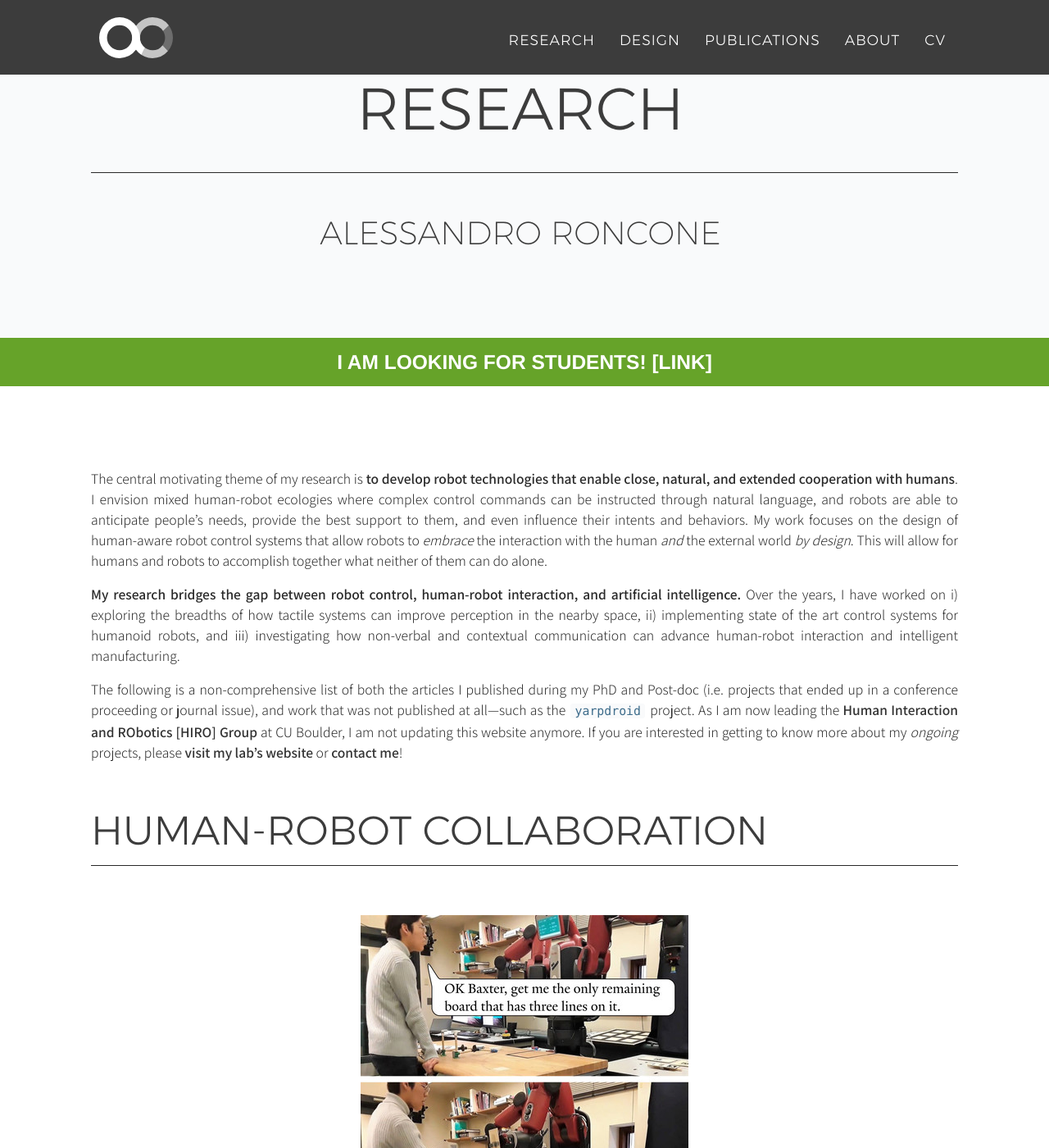
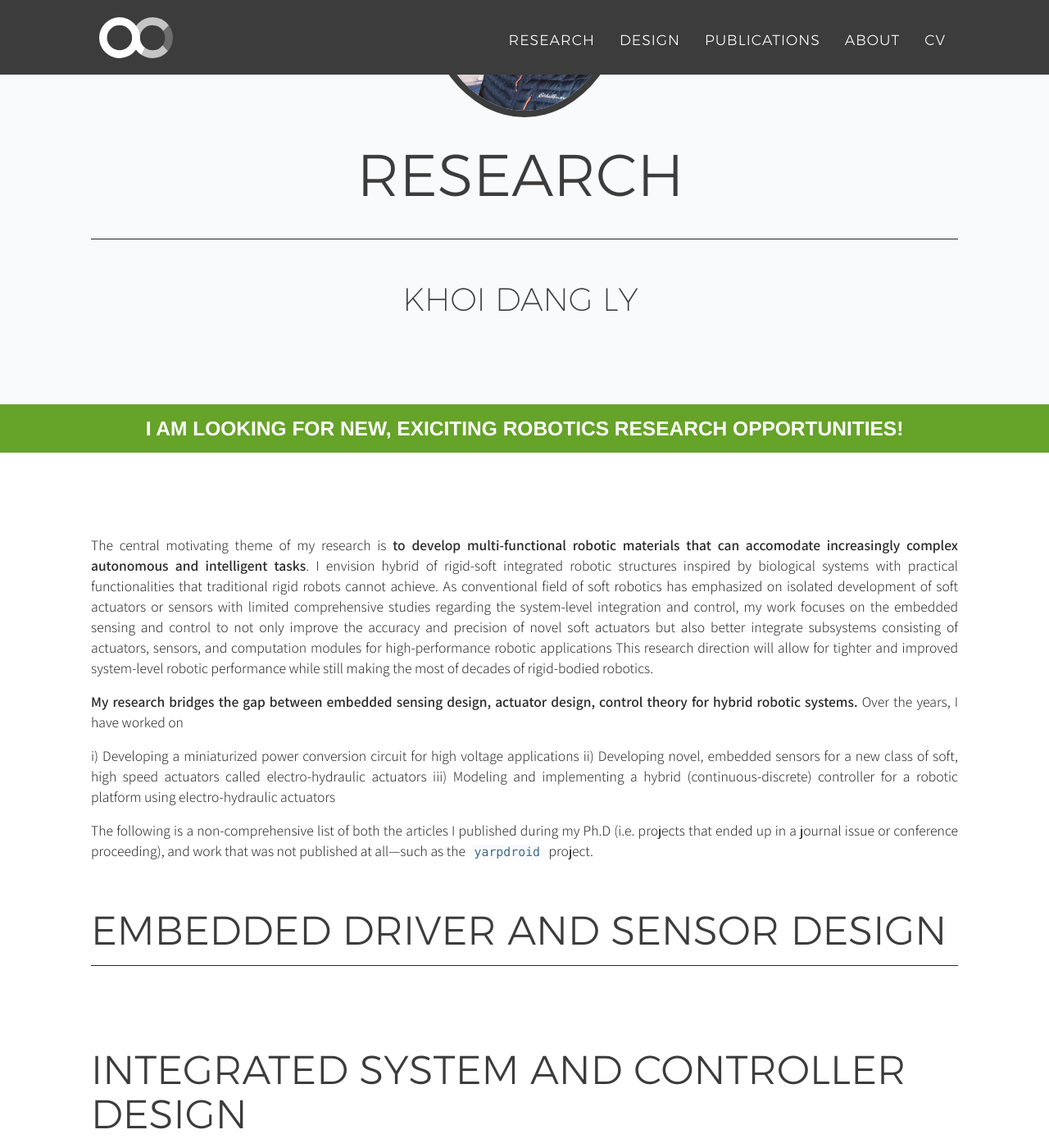
Before and after one commit to KhoiDLy/KhoiDLy.github.io, a Jekyll site: the page built from index.html, in a window 1280 px wide and 1400 px high, scrolled down 374 px. Shown: the whole window at 82% size. Built offline with Jekyll 4.4.1, drawn with Linux system fonts in a browser that asks for light colours; nearby versions of some CDN libraries; some web fonts are replaced; some of the changed text lies outside the part shown.

Commit message:
Changes to Picture

```diff
--- a/_config.yml
+++ b/_config.yml
@@ -1,27 +1,27 @@
 # Site settings
-title: alecive
-email: alessandro.roncone@colorado.edu
-url: https://alecive.github.io
-phone: +1 (203) 606-3896
-google-analytics-id: UA-80094809-1
-description: "Personal website of Alessandro Roncone, also known as alecive, Ph.D. in robotics engineering, computer scientist, interaction designer, father and runner."
-owner: Alessandro Roncone
-owner-title: Ph.D.
+title: KhoiDLy
+email: Khoi.Ly@colorado.edu
+url: https://github.com/KhoiDLy/KhoiDLy.github.io
+phone: +1 (214) 718-0612
+#google-analytics-id: UA-80094809-1
+description: "Personal website of Khoi Ly, Ph.D. Candidate in Mechanical Engineering with concentration in soft robotics, embedded system design, and control theory."
+owner: Khoi Dang Ly
+owner-title: Ph.D. Candidate
 owner-job: Robotics Engineer
 
 # These should be put at the root of your website
-resume-link: AlessandroRoncone_resume.pdf
-cv-link: AlessandroRoncone_cv.pdf
+resume-link: KhoiLy_resume.pdf
+cv-link: KhoiLy_cv.pdf
 cv-image: /img/cv.jpg
 
 # Social networks usernames (many more available: google-plus, flickr, dribbble, pinterest, instagram, tumblr, linkedin, etc.)
 social:
   - title: github-alt
-    url: http://github.com/alecive
+    url: https://github.com/KhoiDLy/KhoiDLy.github.io
   - title: linkedin
-    url: https://www.linkedin.com/in/alessandroroncone
+    url: https://www.linkedin.com/in/khoidly
   - title: graduation-cap
-    url: https://scholar.google.com/citations?user=nV-XGVIAAAAJ&hl
+    url: https://scholar.google.com/citations?user=yZYX8EgAAAAJ&hl=en
   - title: robot
     url: https://hiro-group.ronc.one
   # - title: calendar-o
@@ -29,12 +29,12 @@ social:
 
 logo: /img/logo.svg
 
-banner: "I am looking for students!"
-banner-link: https://hiro-group.ronc.one/join_us.html
+banner: "I am looking for new, exiciting robotics research opportunities!"
+#banner-link: https://hiro-group.ronc.one/join_us.html
 
 # Postal address (add as many lines as necessary)
 address:
-  - line: 1111 Engineering Dr, ECES 124,
+  - line: 1111 Engineering Dr, ECES 111,
   - line: Computer Science Dept, University of Colorado,
   - line: Boulder, 80309, CO, U.S.A.
 
@@ -76,14 +76,14 @@ defaults:
       category: "research"
   -
     scope:
-      path: "_posts/research/humanoid_robotics"
+      path: "_posts/research/Integrated system and controller design"
     values:
-      subcategory: "Humanoid Robotics"
+      subcategory: "Integrated system and controller design"
   -
     scope:
-      path: "_posts/research/human_robot_collaboration"
+      path: "_posts/research/Embedded driver and sensor design"
     values:
-      subcategory: "Human-Robot Collaboration"
+      subcategory: "Embedded driver and sensor design"
   -
     scope:
       path: "_posts/design"
--- a/index.html
+++ b/index.html
@@ -1,20 +1,20 @@
 ---
 type: research
-subtypes: [Human-Robot Collaboration, Humanoid Robotics]
+subtypes: [Embedded driver and sensor design, Integrated system and controller design]
 description: "My research in robotics, human-robot interaction and artificial intelligence."
 ---
 
-The central motivating theme of my research is **to develop robot technologies that enable close, natural, and extended cooperation with humans**.
-I envision mixed human-robot ecologies where complex control commands can be instructed through natural language, and robots are able to anticipate people’s needs, provide the best support to them, and even influence their intents and behaviors.
-My work focuses on the design of human-aware robot control systems that allow robots to _embrace_ the interaction with the human _and_ the external world _by design_.
-This will allow for humans and robots to accomplish together what neither of them can do alone.
+The central motivating theme of my research is **to develop multi-functional robotic materials that can accomodate increasingly complex autonomous and intelligent tasks**.
+I envision hybrid of rigid-soft integrated robotic structures inspired by biological systems with practical functionalities that traditional rigid robots cannot achieve.
+As conventional field of soft robotics has emphasized on isolated development of soft actuators or sensors with limited comprehensive studies regarding the system-level integration and control,
+my work focuses on the embedded sensing and control to not only improve the accuracy and precision of novel soft actuators but also better integrate subsystems consisting of actuators, sensors, and computation modules for high-performance robotic applications
+This research direction will allow for tighter and improved system-level robotic performance while still making the most of decades of rigid-bodied robotics.
 
-**My research bridges the gap between robot control, human-robot interaction, and artificial intelligence.**
+**My research bridges the gap between embedded sensing design, actuator design, control theory for hybrid robotic systems.**
 Over the years, I have worked on
-i) exploring the breadths of how tactile systems can improve perception in the nearby space,
-ii) implementing state of the art control systems for humanoid robots, and
-iii) investigating how non-verbal and contextual communication can advance human-robot interaction and intelligent manufacturing.
 
-The following is a non-comprehensive list of both the articles I published during my PhD and Post-doc (i.e. projects that ended up in a conference proceeding or journal issue), and work that was not published at all---such as the `yarpdroid` project.
-As I am now leading the [Human Interaction and RObotics [HIRO] Group]({% for network in site.social %}{% if network.title == "robot" %}{{ network.url }}{% endif %}{% endfor %}) at CU Boulder, I am not updating this website anymore.
-If you are interested in getting to know more about my _ongoing_ projects, please [visit my lab's website]({% for network in site.social %}{% if network.title == "robot" %}{{ network.url }}{% endif %}{% endfor %}) or [contact me](mailto:{{ site.email }})!
+i) Developing a miniaturized power conversion circuit for high voltage applications
+ii) Developing novel, embedded sensors for a new class of soft, high speed actuators called electro-hydraulic actuators
+iii) Modeling and implementing a hybrid (continuous-discrete) controller for a robotic platform using electro-hydraulic actuators
+
+The following is a non-comprehensive list of both the articles I published during my Ph.D (i.e. projects that ended up in a journal issue or conference proceeding), and work that was not published at all---such as the `yarpdroid` project.
```
Also changed, not shown: README.md (added), img/cv.jpg, publications.html (line endings or trailing spaces), 3 other files.
